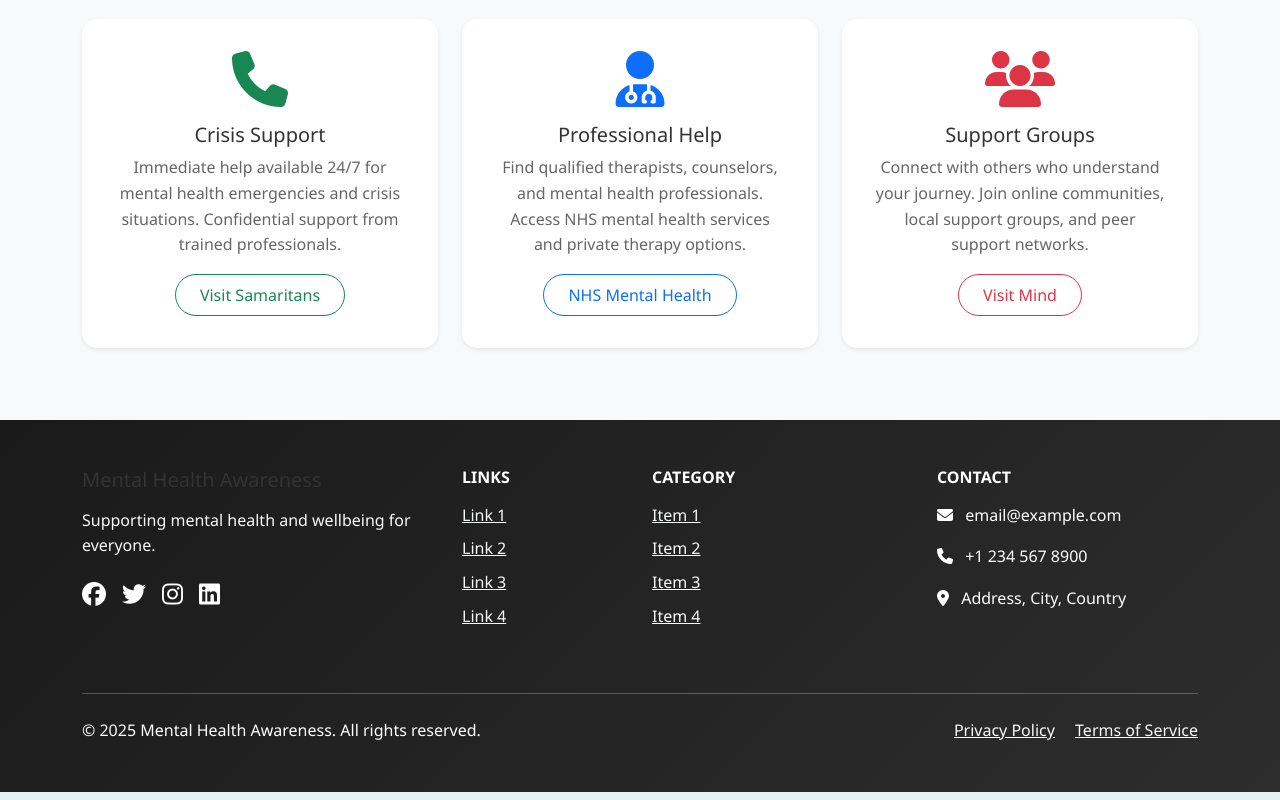
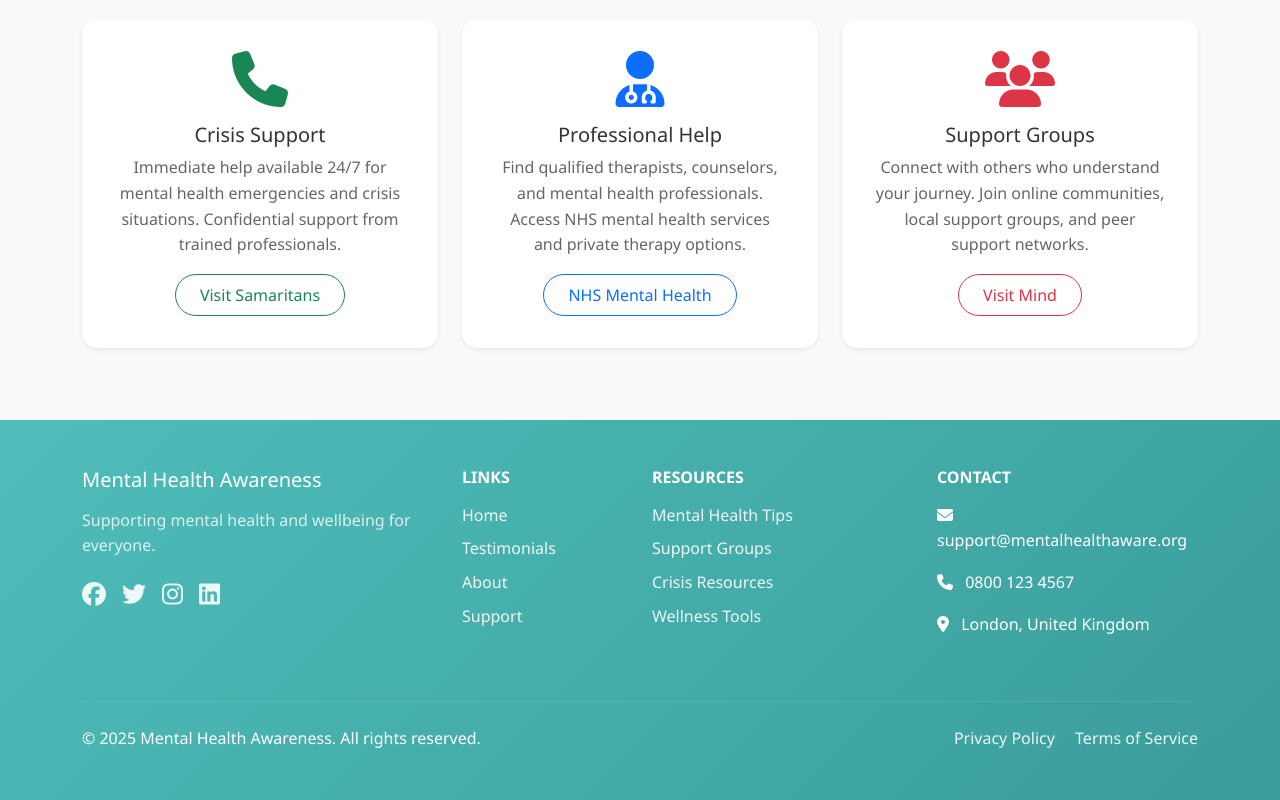
Before and after one commit to Zxi01/individual-project, a plain HTML site: page index.html in a window 1280 px wide. Shown: the part 1811-2611 px from the top of the page. Drawn offline with nearby package versions, Linux system fonts and the light colour scheme.

Commit message:
Customised footer to match the colour scheme

```diff
--- a/assets/css/style.css
+++ b/assets/css/style.css
@@ -4,8 +4,8 @@
     --primary: #4fbdba;
     --accent: #f9c6aa;
     --background: #e6f2f0;
-    --headings: #333333;
-    --text: #666666;
+    --headings: #333;
+    --text: #666;
 }
 
 /* Global Styles */
@@ -94,10 +94,8 @@ h6 {
 .hero-section {
     position: relative;
     overflow: hidden;
-    background: url("../images/MentalHealthAwareness1.png");
-    background-size: cover;
-    background-position: center;
-    background-repeat: no-repeat;
+    background: url("../images/MentalHealthAwareness1.png") center/cover
+        no-repeat;
 }
 
 .hero-content {
@@ -114,7 +112,6 @@ h6 {
 .hero-text {
     color: #4a7c7c;
     font-size: 1.2rem;
-    line-height: 1.6;
 }
 
 .hero-quote {
@@ -300,3 +297,38 @@ footer .fab:hover {
         padding: 1rem;
     }
 }
+
+/* Footer */
+.footer-custom {
+    background: linear-gradient(135deg, var(--primary), #3a9d9a);
+    color: white;
+}
+
+.footer-custom h5,
+.footer-custom h6 {
+    color: white;
+}
+
+.footer-custom .text-muted {
+    color: rgba(255, 255, 255, 0.8) !important;
+}
+
+.footer-custom a {
+    color: rgba(255, 255, 255, 0.9);
+    text-decoration: none;
+    transition: all 0.3s ease;
+}
+
+.footer-custom a:hover {
+    color: var(--accent);
+    transform: translateY(-1px);
+}
+
+.footer-custom .social-icons a:hover {
+    transform: scale(1.1);
+    color: var(--accent);
+}
+
+.footer-custom hr {
+    border-color: rgba(255, 255, 255, 0.3);
+}
--- a/index.html
+++ b/index.html
@@ -15,7 +15,7 @@
     <!-- Navigation -->
     <nav class="navbar navbar-expand-lg navbar-light bg-light shadow-sm sticky-top">
         <div class="container">
-            <a class="navbar-brand fw-bold text-primary" href="#">Mental Health Awareness</a>
+            <a class="navbar-brand text-primary" href="home">Mental Health Awareness</a>
             <button class="navbar-toggler" type="button" data-bs-toggle="collapse" data-bs-target="#navbarNav">
                 <span class="navbar-toggler-icon"></span>
             </button>
@@ -34,39 +34,30 @@
 
     <!-- Hero Section -->
     <section id="home" class="hero-section py-4">
+        <span class="visually-hidden">Background image: Serene mental health awareness illustration with calming colors
+            and supportive imagery</span>
         <div class="container">
             <div class="row align-items-center min-vh-75">
                 <div class="col-lg-8 mx-auto text-center">
                     <div class="hero-content p-4 rounded-4">
-                        <div class="mb-3">
-                            <i class="fas fa-heart text-danger display-5 mb-3 hero-icon"></i>
-                        </div>
-                        <h1 class="display-5 fw-bold mb-3 hero-title">You Are Not Alone</h1>
+                        <i class="fas fa-heart text-danger display-5 mb-3"></i>
+                        <h1 class="display-5 mb-3 hero-title">You Are Not Alone</h1>
                         <p class="lead mb-3 hero-text">
                             Mental health is a journey, not a destination. Every step you take towards caring for your
                             wellbeing matters. It's okay to have difficult days, and it's okay to ask for help. Your
-                            feelings are valid,
-                            and your story matters.
+                            feelings are valid, and your story matters.
                         </p>
-                        <div class="mb-4">
-                            <p class="fs-6 fw-light hero-quote">
-                                "Healing isn't about erasing your past, it's about creating a future where you can
-                                thrive."
-                            </p>
-                        </div>
+                        <p class="fs-6 mb-4 hero-quote">
+                            "Healing isn't about erasing your past, it's about creating a future where you can thrive."
+                        </p>
                         <div class="d-flex gap-3 flex-wrap justify-content-center">
-                            <a href="#support" class="btn btn-hero-primary px-4 py-2 rounded-pill">
-                                Find Support
-                            </a>
-                            <a href="#about" class="btn btn-hero-outline px-4 py-2 rounded-pill">
-                                Learn More
-                            </a>
+                            <a href="#support" class="btn btn-hero-primary px-4 py-2 rounded-pill">Find Support</a>
+                            <a href="#about" class="btn btn-hero-outline px-4 py-2 rounded-pill">Learn More</a>
                         </div>
                     </div>
                 </div>
             </div>
         </div>
-        <!-- Decorative elements -->
     </section>
     <!-- Testimonials Section -->
     <section id="testimonials" class="py-5 bg-light">
@@ -225,50 +216,50 @@
     </section>
 
     <!-- Footer -->
-    <footer id="contact" class="bg-dark text-white py-5">
+    <footer id="contact" class="footer-custom py-5">
         <div class="container">
             <div class="row">
                 <div class="col-lg-4 col-md-6 mb-4">
                     <h5 class="mb-3">Mental Health Awareness</h5>
-                    <p class="text-light">Supporting mental health and wellbeing for everyone.</p>
-                    <div class="d-flex gap-3">
-                        <a href="#" class="text-white fs-4"><i class="fab fa-facebook"></i></a>
-                        <a href="#" class="text-white fs-4"><i class="fab fa-twitter"></i></a>
-                        <a href="#" class="text-white fs-4"><i class="fab fa-instagram"></i></a>
-                        <a href="#" class="text-white fs-4"><i class="fab fa-linkedin"></i></a>
+                    <p class="text-muted">Supporting mental health and wellbeing for everyone.</p>
+                    <div class="d-flex gap-3 social-icons">
+                        <a href="#" class="fs-4"><i class="fab fa-facebook"></i></a>
+                        <a href="#" class="fs-4"><i class="fab fa-twitter"></i></a>
+                        <a href="#" class="fs-4"><i class="fab fa-instagram"></i></a>
+                        <a href="#" class="fs-4"><i class="fab fa-linkedin"></i></a>
                     </div>
                 </div>
                 <div class="col-lg-2 col-md-6 mb-4">
-                    <h6 class="text-white text-uppercase fw-bold mb-3">Links</h6>
+                    <h6 class="text-uppercase fw-bold mb-3">Links</h6>
                     <ul class="list-unstyled">
-                        <li class="mb-2"><a href="#home" class="text-light">Link 1</a></li>
-                        <li class="mb-2"><a href="#section1" class="text-light">Link 2</a></li>
-                        <li class="mb-2"><a href="#section2" class="text-light">Link 3</a></li>
-                        <li class="mb-2"><a href="#section3" class="text-light">Link 4</a></li>
+                        <li class="mb-2"><a href="#home">Home</a></li>
+                        <li class="mb-2"><a href="#testimonials">Testimonials</a></li>
+                        <li class="mb-2"><a href="#about">About</a></li>
+                        <li class="mb-2"><a href="#support">Support</a></li>
                     </ul>
                 </div>
                 <div class="col-lg-3 col-md-6 mb-4">
-                    <h6 class="text-white text-uppercase fw-bold mb-3">Category</h6>
+                    <h6 class="text-uppercase fw-bold mb-3">Resources</h6>
                     <ul class="list-unstyled">
-                        <li class="mb-2"><a href="#" class="text-light">Item 1</a></li>
-                        <li class="mb-2"><a href="#" class="text-light">Item 2</a></li>
-                        <li class="mb-2"><a href="#" class="text-light">Item 3</a></li>
-                        <li class="mb-2"><a href="#" class="text-light">Item 4</a></li>
+                        <li class="mb-2"><a href="#">Mental Health Tips</a></li>
+                        <li class="mb-2"><a href="#">Support Groups</a></li>
+                        <li class="mb-2"><a href="#">Crisis Resources</a></li>
+                        <li class="mb-2"><a href="#">Wellness Tools</a></li>
                     </ul>
                 </div>
                 <div class="col-lg-3 col-md-6 mb-4">
-                    <h6 class="text-white text-uppercase fw-bold mb-3">Contact</h6>
+                    <h6 class="text-uppercase fw-bold mb-3">Contact</h6>
                     <div class="mb-3">
                         <i class="fas fa-envelope me-2"></i>
-                        <span>email@example.com</span>
+                        <span>support@mentalhealthaware.org</span>
                     </div>
                     <div class="mb-3">
                         <i class="fas fa-phone me-2"></i>
-                        <span>+1 234 567 8900</span>
+                        <span>0800 123 4567</span>
                     </div>
                     <div class="mb-3">
                         <i class="fas fa-map-marker-alt me-2"></i>
-                        <span>Address, City, Country</span>
+                        <span>London, United Kingdom</span>
                     </div>
                 </div>
             </div>
@@ -278,8 +269,8 @@
                     <p class="mb-0">&copy; 2025 Mental Health Awareness. All rights reserved.</p>
                 </div>
                 <div class="col-md-6 text-md-end">
-                    <a href="#" class="text-light me-3">Privacy Policy</a>
-                    <a href="#" class="text-light">Terms of Service</a>
+                    <a href="#" class="me-3">Privacy Policy</a>
+                    <a href="#">Terms of Service</a>
                 </div>
             </div>
         </div>
```
